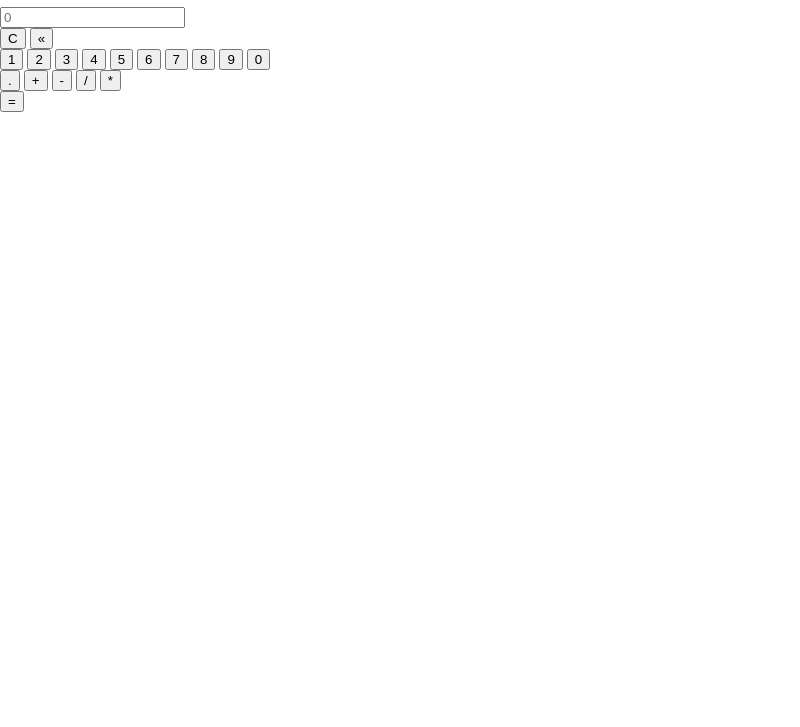
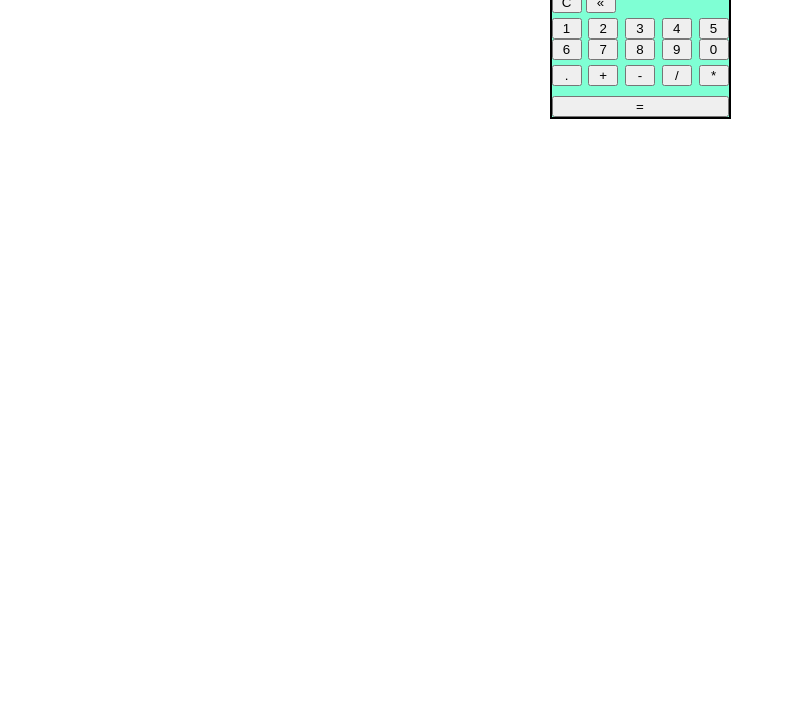
Before and after one commit to Har4enkoO/calculator, a plain HTML site: page index.html in a window 1280 px wide. Shown: the part 73-800 px from the top of the page, without its empty margins (0-800 px from the left). Drawn offline with Linux system fonts and the light colour scheme.

Commit message:
calculator

```diff
--- a/index.css
+++ b/index.css
@@ -1,3 +1,33 @@
+h1,
 body {
-  margin: auto;
+  margin: 0;
+  padding: 0;
 }
+
+body {
+  display: flex;
+  justify-content: center;
+}
+button {
+  width: 30px;
+}
+.calculator {
+  background-color: aquamarine;
+  border: 2px solid black;
+  margin: 0;
+  width: 177px;
+}
+.control-panel {
+  margin-top: 5px;
+}
+.digits,
+.operations {
+  display: flex;
+  justify-content: space-between;
+  margin: 5px 0 5px 0;
+  flex-wrap: wrap;
+}
+.eq {
+  width: 100%;
+  margin-top: 5px;
+}
--- a/index.html
+++ b/index.html
@@ -10,7 +10,7 @@
     <div class="calculator">
       <h1>Calculator</h1>
       <input type="text" class="display" readonly placeholder="0" />
-      <div>
+      <div class="control-panel">
         <button class="clean-all">C</button>
         <button class="clean-one">«</button>
       </div>
```
Also changed, not shown: img/Grumpy.jpg (deleted).
